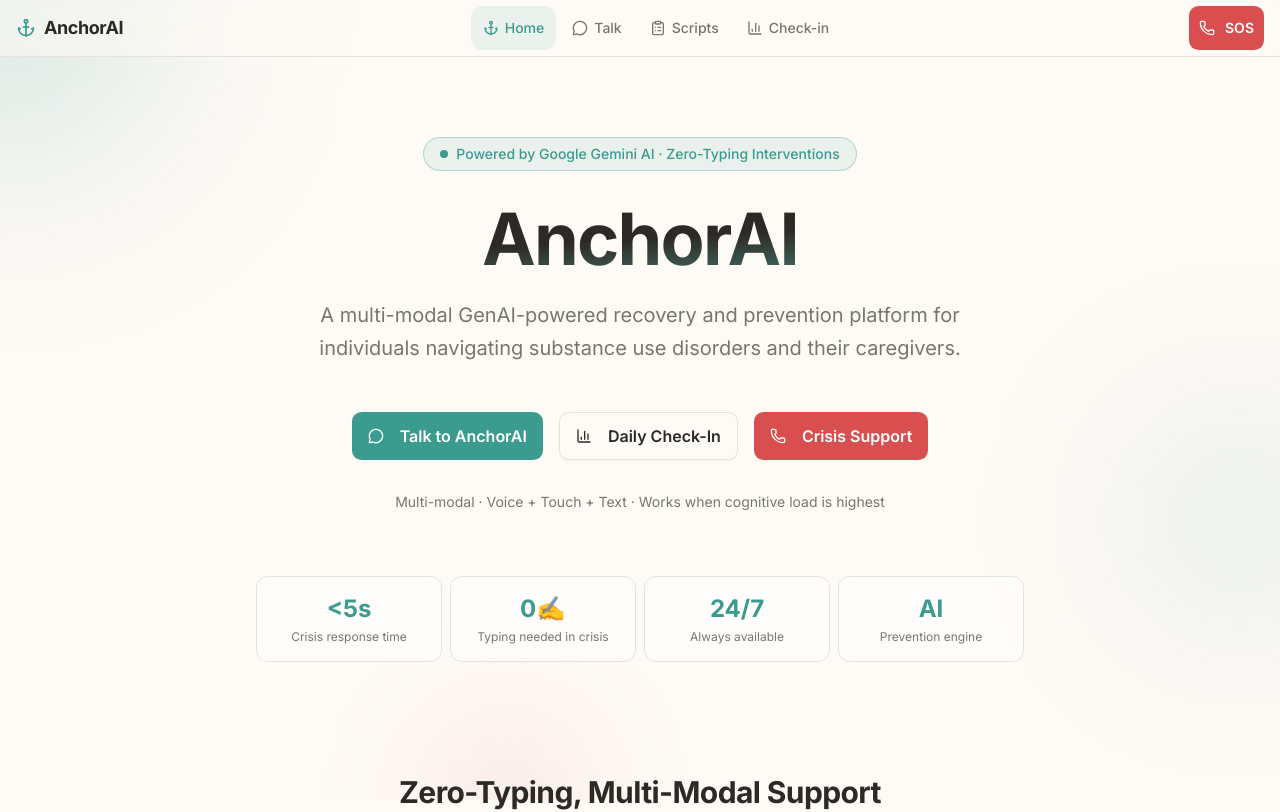
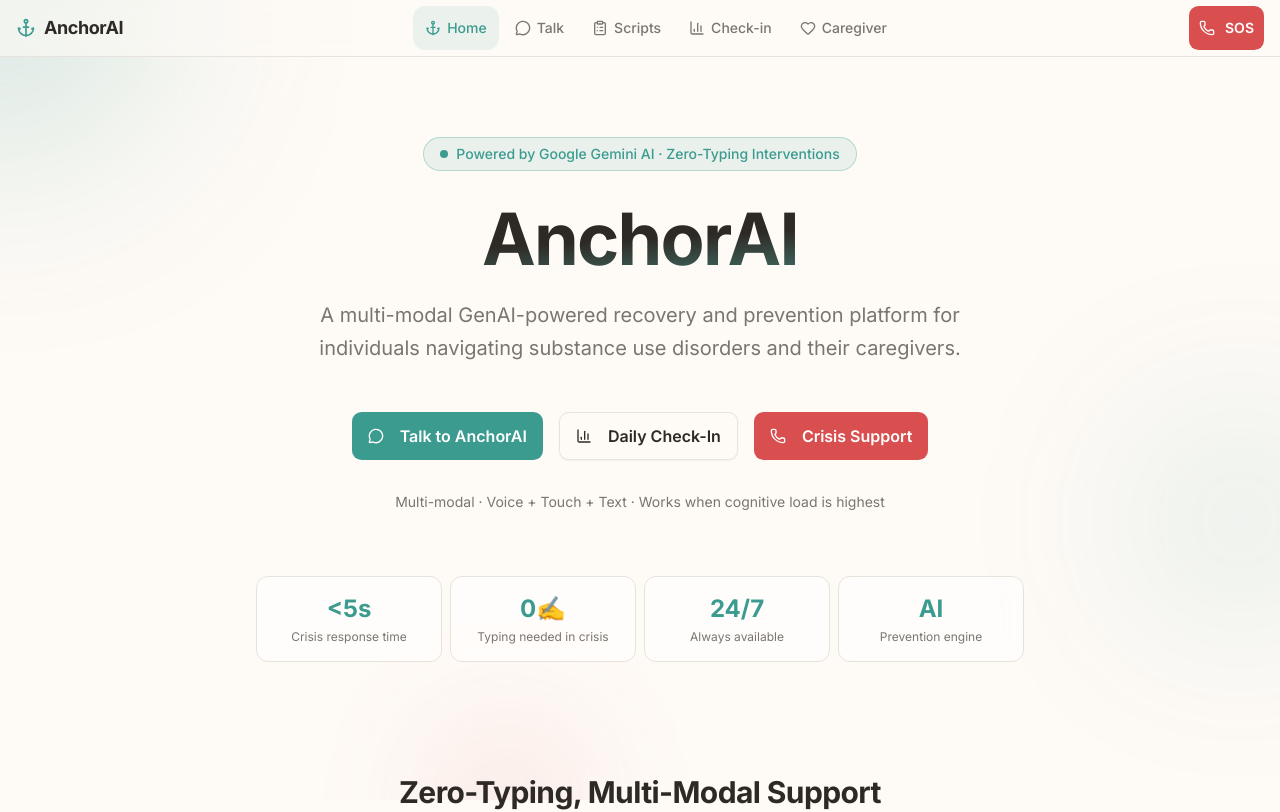
Before and after one commit to arsxd/anchor-ai, a Next.js app: page / in a window 1280 px wide. Shown: the top 812 px of the page. Built offline with nearby package versions, Linux system fonts and the light colour scheme.

Commit message:
fix: add Caregiver link to main nav - always visible

```diff
--- a/src/components/Navigation.tsx
+++ b/src/components/Navigation.tsx
@@ -23,6 +23,7 @@ const recoveryLinks = [
   { href: '/chat', label: 'Talk', icon: MessageCircle },
   { href: '/scripts', label: 'Scripts', icon: ClipboardList },
   { href: '/checkin', label: 'Check-in', icon: BarChart3 },
+  { href: '/caregiver', label: 'Caregiver', icon: Heart },
 ];
 
 const caregiverLinks = [
```
